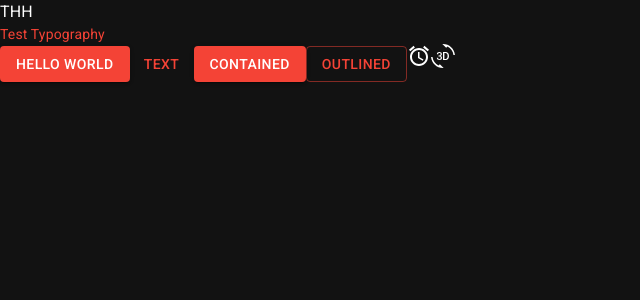
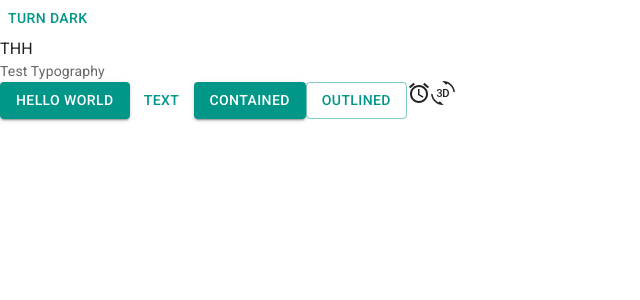
Before and after one commit to Hiep234/trello-web, a React (Vite) app: page / in a window 1280 px wide. Shown: the top 300 px of the page, without its empty margins (0-640 px from the left). Built offline with nearby package versions, Linux system fonts and the light colour scheme.

Commit message:
Dark_Light

```diff
--- a/src/App.jsx
+++ b/src/App.jsx
@@ -2,11 +2,26 @@
 import AccessAlarmIcon from '@mui/icons-material/AccessAlarm'
 import ThreeDRotation from '@mui/icons-material/ThreeDRotation'
 import Typography from '@mui/material/Typography'
+import { useColorScheme } from '@mui/material/styles'
 
+
+function ModeToggle() {
+  const { mode, setMode } = useColorScheme()
+  return (
+    <Button
+      onClick={() => {
+        setMode(mode === 'light' ? 'dark' : 'light')
+      }}
+    >
+      {mode === 'light' ? 'Turn dark' : 'Turn light'}
+    </Button>
+  )
+}
 
 function App() {
   return (
     <>
+      <ModeToggle />
       <div>THH</div>
       <Typography variant="body2" color="text.secondary" >Test Typography</Typography>
 
--- a/src/theme.js
+++ b/src/theme.js
@@ -1,24 +1,24 @@
-import { createTheme } from '@mui/material/styles'
-import { red } from '@mui/material/colors'
+import { experimental_extendTheme as extendTheme } from '@mui/material/styles'
+import { cyan, deepOrange, orange, teal } from '@mui/material/colors'
+
 
 // Create a theme instance.
-const theme = createTheme({
-  cssVariables: true,
-  palette: {
-    mode: 'dark',
-    primary: {
-      main: red[500]
+const theme = extendTheme({
+  colorSchemes: {
+    light: {
+      palette: {
+        primary: teal,
+        secondary: deepOrange
+      }
     },
-    secondary: {
-      main: '#19857b'
-    },
-    error: {
-      main: red.A400
-    },
-    text: {
-      secondary: red[500]
+    dark: {
+      palette: {
+        primary: cyan,
+        secondary: orange
+      }
     }
   }
+  // ...other properties
 })
 
 export default theme
```
Also changed, not shown: src/main.jsx (+4 -3 lines).
